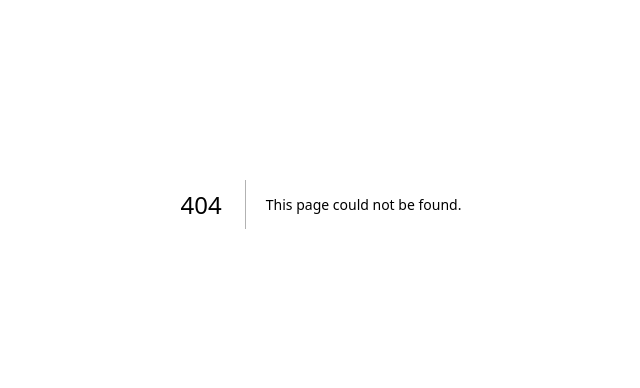
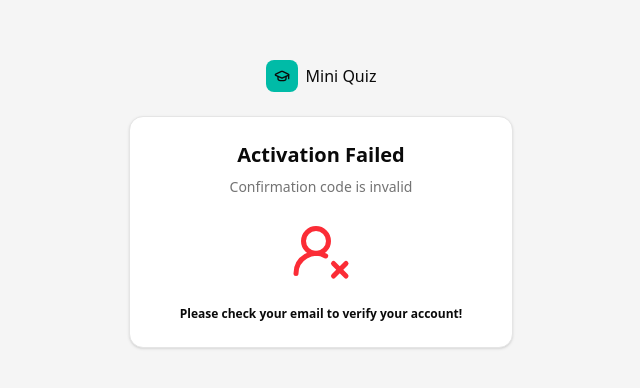
Before and after one commit to gemadp01/mini-quiz, a Next.js app: page /activation in a window 1280 px wide. Before the commit this address had no page. Shown: the part 196-584 px from the top of the page, without its empty margins (319-959 px from the left). Built offline with nearby package versions, Linux system fonts and the light colour scheme.

Commit message:
feat(ui): add activation page

```diff
--- /dev/null
+++ b/src/app/(auth)/activation/_components/activation.tsx
@@ -0,0 +1,50 @@
+import { Button } from "@/components/ui/button";
+import {
+  Card,
+  CardContent,
+  CardDescription,
+  CardFooter,
+  CardHeader,
+  CardTitle,
+} from "@/components/ui/card";
+
+import { UserRoundCheck, UserRoundX } from "lucide-react";
+
+interface PropTypes {
+  status: "true" | "false";
+}
+
+export default function Activation(props: PropTypes) {
+  const { status } = props;
+
+  return (
+    <Card>
+      <CardHeader className="text-center">
+        <CardTitle className="text-xl">
+          {status === "true" ? "Activation Success" : "Activation Failed"}
+        </CardTitle>
+        <CardDescription>
+          {status === "true"
+            ? "Thank you for your registration"
+            : "Confirmation code is invalid"}
+        </CardDescription>
+      </CardHeader>
+      <CardContent className="max-w-full">
+        {status === "true" ? (
+          <UserRoundCheck className="text-emerald-500 size-15 w-full" />
+        ) : (
+          <UserRoundX className="text-red-500 size-15 w-full" />
+        )}
+      </CardContent>
+      {status === "true" ? (
+        <CardFooter className="self-center">
+          <Button>Go to login</Button>
+        </CardFooter>
+      ) : (
+        <p className="text-center text-[12px] font-bold ">
+          Please check your email to verify your account!
+        </p>
+      )}
+    </Card>
+  );
+}
--- /dev/null
+++ b/src/app/(auth)/activation/page.tsx
@@ -0,0 +1,13 @@
+import Activation from "@/app/(auth)/activation/_components/activation";
+
+interface PropTypes {
+  status: "true" | "false";
+}
+
+const props: PropTypes = {
+  status: "false",
+};
+
+export default function ActivationPage() {
+  return <Activation {...props} />;
+}
```
